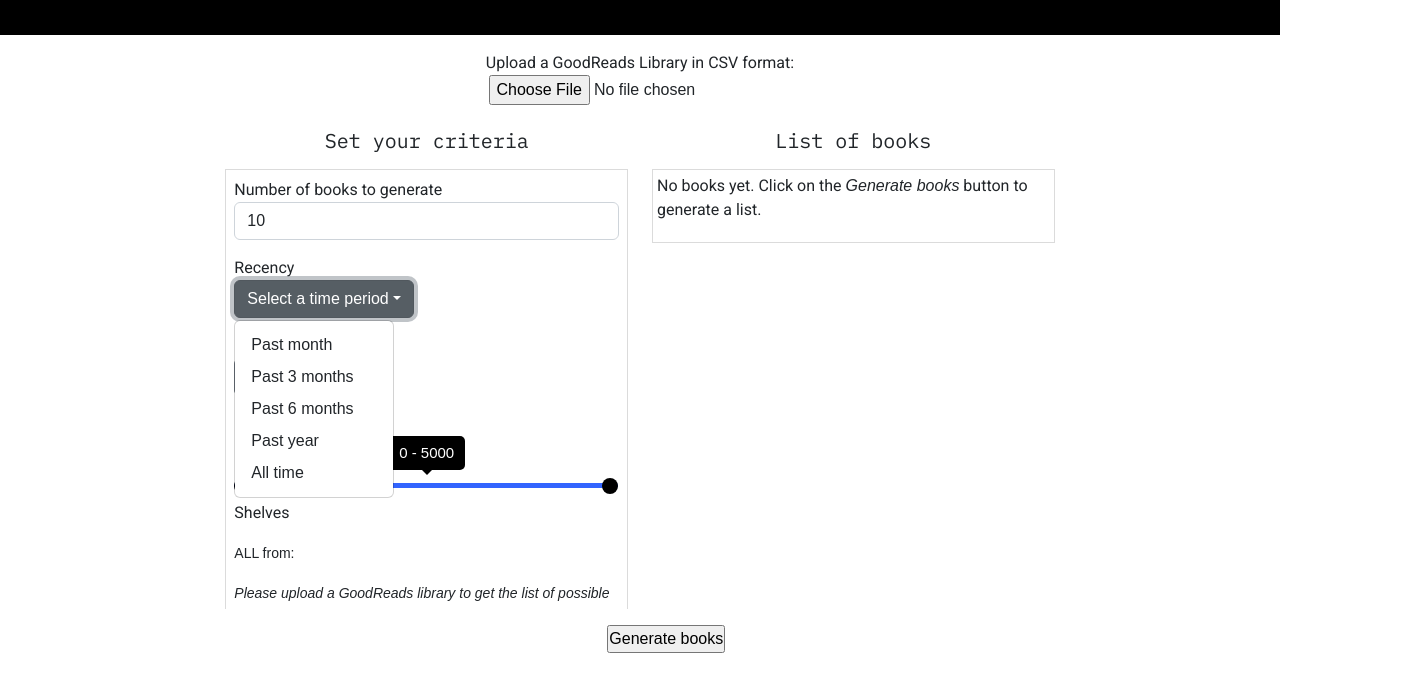
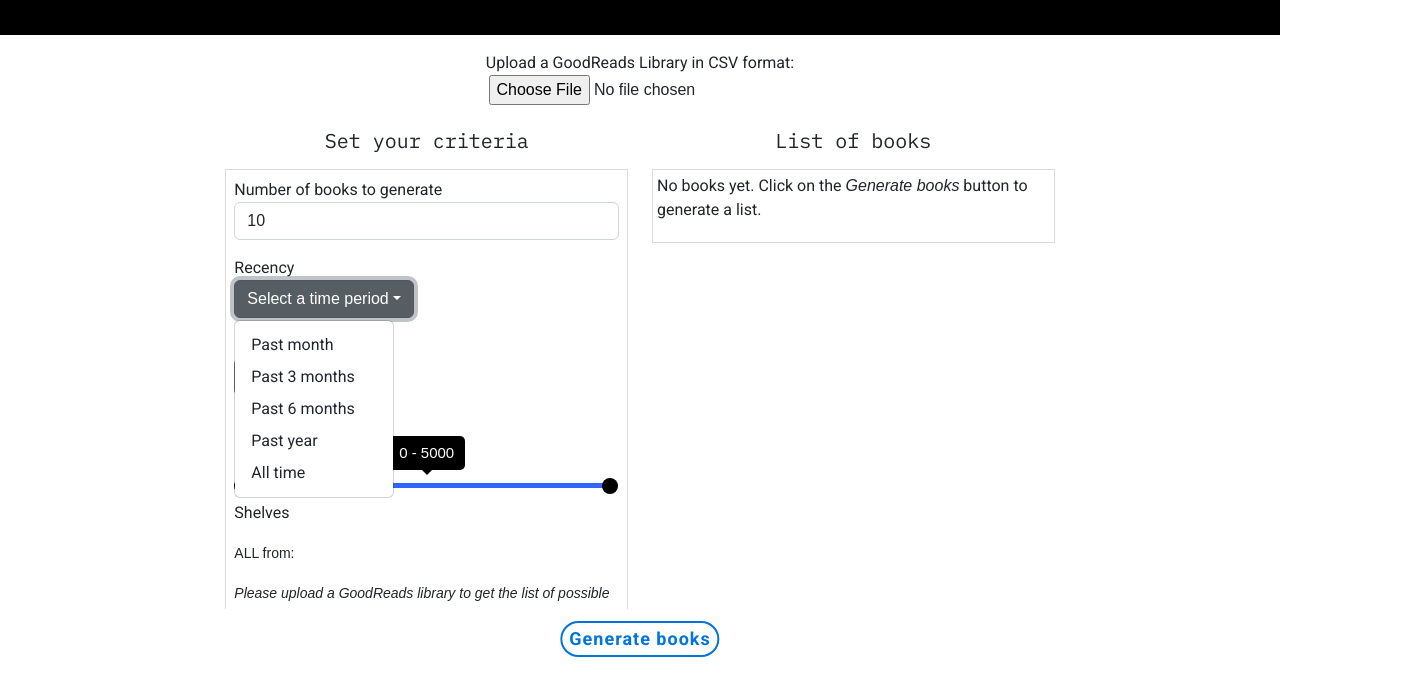
Before and after one commit to nsophiay/RandomBookGenerator, a plain HTML site: page RandomBookGenerator.html in a window 1280 px wide. Both pictures are taken after a click on the button "Select a time period". Shown: the part 112-800 px from the top of the page, 1411 px wide, since content can reach past the window. Drawn offline with nearby package versions, Linux system fonts and the light colour scheme.

Commit message:
Restyled submit button

```diff
--- a/RandomBookGenerator.html
+++ b/RandomBookGenerator.html
@@ -121,11 +121,9 @@
 				</div>
 
 			</div> <!-- Close row -->
-			<div class="row justify-content-center align-items-center p-2">
-				<div class="col-lg-1">
-					<div class="form-group p-2">
-						<input type="button" id="submitButton" value="Generate books">
-					</div>
+			<div class="row justify-content-center align-items-center">
+				<div id="sendForm">
+					<input type="button" id="submitButton" value="Generate books">
 				</div>
 			</div>
 
--- a/main.css
+++ b/main.css
@@ -1,6 +1,6 @@
-@import url('https://fonts.googleapis.com/css2?family=IBM+Plex+Mono&family=Roboto&display=swap');
+@import url('https://fonts.googleapis.com/css2?family=IBM+Plex+Mono&family=Roboto:wght@400;700&display=swap');
 
-#bootstrap-override label, #bootstrap-override p{
+#bootstrap-override label, #bootstrap-override p, #bootstrap-override a, #bootstrap-override li{
     font-family:'Roboto', sans-serif;
 }
 
@@ -30,7 +30,7 @@
     background-color:#fff;
     height:4px;
     margin-left:-9px;
-    width:110%;
+    width:100%;
     position:absolute;
     z-index:0;
 }
@@ -91,6 +91,45 @@
 }
 
 #bookList a:hover{
-    color:#fff;
-    text-shadow: -1px -1px 0 #000, 1px -1px 0 #000, -1px 1px 0 #000, 1px 1px 0 #000;
+    text-decoration:underline solid;
 }
+
+#shelfChoicesMandatory input, #shelfChoices input{
+    margin-right:3px;
+}
+
+.shelfTables{
+    table-layout: fixed;
+}
+
+.shelfTables td{
+    width:10%;
+}
+
+
+#submitButton{
+    font-family: 'Roboto', sans-serif;
+    padding:7px;
+    line-height: 1;
+    font-size: 18px;
+    font-weight: bold;
+    letter-spacing: 1px;
+    border: 2px solid #0275d8;
+    background: #fff;
+    color: #0275d8;
+    border-radius: 30px;
+    cursor: pointer;
+    overflow: hidden;
+    transition: all .35s;
+
+    position: absolute;
+    margin-top:30px;
+    left: 50%;
+    transform: translate(-50%, -50%);
+}
+
+#submitButton:hover{
+    background: #000;
+    color: #fff;
+    border: 2px solid #000;
+}
--- a/main.js
+++ b/main.js
@@ -146,6 +146,7 @@ function createCheckboxes(formGroupID, array, identifier) {
 
     document.getElementById("message").remove();
     var table = document.createElement('table');
+    table.setAttribute("class", "shelfTables");
     var row;
 
     for (let i = 0; i < array.length; i++) {
```
